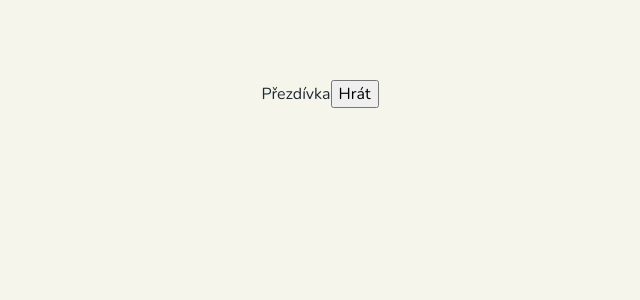
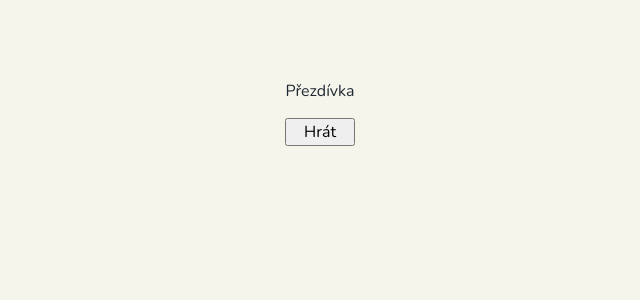
Before and after one commit to ImuneGH/hangman, a React (Vite) app: page / in a window 1280 px wide. Shown: the top 300 px of the page, without its empty margins (320-960 px from the left). Built offline with nearby package versions, Linux system fonts and the light colour scheme.

Commit message:
feat: další stylování home.css

```diff
--- a/src/css/pages/home.css
+++ b/src/css/pages/home.css
@@ -1,4 +1,7 @@
 .home-page-form {
+  display: flex;
+  flex-direction: column;
+  gap: 1rem;
   max-width: 20rem;
   margin-top: 5rem;
 }
```
